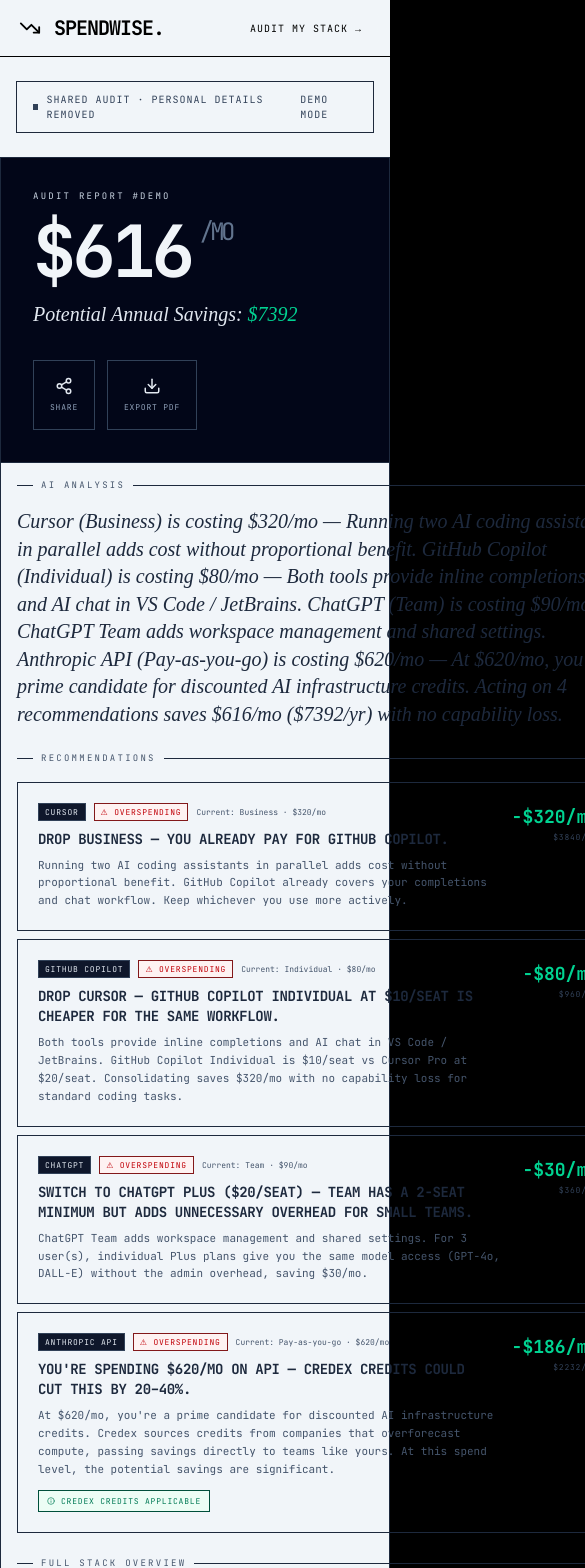
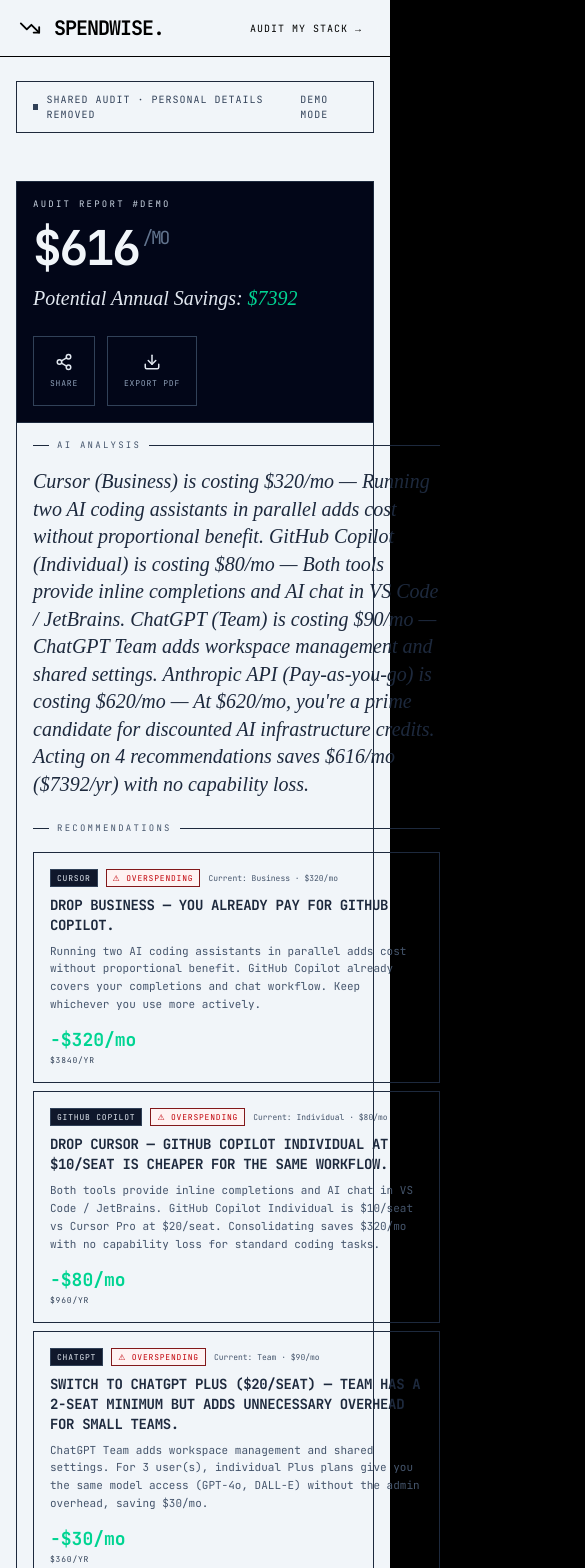
Before and after one commit to araul284/spendwise, a React (Vite) app: page /audit/demo in a window 390 px wide. Shown: the top 1568 px of the page, 585 px wide, since content can reach past the window. Built offline with nearby package versions, Linux system fonts and the light colour scheme; no server answers; a web font is replaced by a local one.

Commit message:
fix: removed overflow-hidden to prevent content from being cut-off on mobile devices

```diff
--- a/src/components/AuditResults.tsx
+++ b/src/components/AuditResults.tsx
@@ -131,16 +131,16 @@
       <div ref={reportRef} className="border border-slate-800">
 
         {/* ── Header ──────────────────────────────────────────────── */}
-        <div className="p-8 border-b border-slate-800 bg-slate-950 flex flex-col md:flex-row justify-between items-start md:items-end gap-8">
-          <div>
+        <div className="p-4 sm:p-6 md:p-8 border-b border-slate-800 bg-slate-950 flex flex-col md:flex-row justify-between items-start md:items-end gap-6 md:gap-8">
+          <div className="w-full md:w-auto">
             <div className="font-mono text-[9px] uppercase tracking-[0.25em] text-slate-300 mb-3">
               Audit Report #{audit.id?.slice(-8).toUpperCase() ?? 'XXXXXXXX'}
             </div>
 
             {/* Monthly savings — use correct field name */}
-            <div className="font-mono font-bold tracking-tighter leading-none text-slate-100 text-7xl sm:text-8xl">
+            <div className="font-mono font-bold tracking-tighter leading-none text-slate-100 text-5xl sm:text-7xl md:text-8xl break-all">
               ${totalMonthly.toFixed(0)}
-              <span className="text-2xl font-normal align-top ml-2 text-slate-500">/MO</span>
+              <span className="text-lg sm:text-2xl font-normal align-top ml-1 sm:ml-2 text-slate-500">/MO</span>
             </div>
 
             {/* Annual savings — use correct field name */}
@@ -182,7 +182,7 @@
             {audit.aiSummary && (
               <section>
                 <SectionLabel label="AI Analysis" />
-                <div className="font-serif italic text-slate-800 text-xl leading-snug">
+                <div className="font-serif italic text-slate-800 text-xl leading-snug wrap-break-word">
                   {audit.aiSummary}
                 </div>
               </section>
@@ -209,15 +209,15 @@
                       key={`${finding.toolId}-${i}`}
                       className="border border-slate-800 hover:border-slate-300 transition-all overflow-hidden"
                     >
-                      <div className="p-5 flex justify-between items-start gap-4">
-                        <div className="space-y-2 flex-1">
+                      <div className="p-4 sm:p-5 flex flex-col sm:flex-row sm:justify-between sm:items-start gap-3 sm:gap-4">
+                        <div className="space-y-2 flex-1 min-w-0">
                           {/* Tool badge + status */}
                           <div className="flex items-center gap-2 flex-wrap">
                             <span className="inline-block font-mono text-[8px] uppercase tracking-widest bg-slate-900 border border-slate-700 text-slate-200 px-1.5 py-0.5">
                               {finding.toolName}
                             </span>
                             <StatusBadge status={finding.status} />
-                            <span className="font-mono text-[8px] text-slate-600">
+                            <span className="font-mono text-[8px] text-slate-600 wrap-break-word">
                               Current: {finding.currentPlan} · ${finding.currentSpend}/mo
                             </span>
                           </div>
@@ -254,7 +254,7 @@
 
                         {/* Savings column */}
                         {finding.monthlySavings > 0 && (
-                          <div className="text-right shrink-0">
+                          <div className="text-left sm:text-right shrink-0">
                             <div className="font-mono font-bold text-emerald-400 text-lg">
                               -${finding.monthlySavings.toFixed(0)}/mo
                             </div>
@@ -275,7 +275,7 @@
               <section>
                 <SectionLabel label="Full Stack Overview" />
                 <div className="border border-slate-800 overflow-x-auto">
-                  <table className="w-full text-left min-w-[600px]">
+                  <table className="w-full text-left">
                     <thead>
                       <tr className="border-b border-slate-800 bg-black">
                         {['Tool', 'Plan', 'Monthly Spend', 'Status', 'Savings'].map(h => (
--- a/src/pages/SharedAuditPage.tsx
+++ b/src/pages/SharedAuditPage.tsx
@@ -64,7 +64,7 @@
           <div className="text-5xl mb-4">🔍</div>
           <h1 className="font-mono font-bold text-xl text-slate-800 mb-2 uppercase tracking-wider">Audit not found</h1>
           <p className="text-slate-600 text-xs font-mono mb-6">This audit may have expired or the link is incorrect.</p>
-          <Link to="/" className="btn-primary font-mono text-xs uppercase tracking-widest">Run your own audit</Link>
+          <Link to="/" className="btn-primary font-mono text-xs text-slate-800 uppercase tracking-widest">Run your own audit</Link>
         </div>
       </div>
     );
@@ -88,7 +88,7 @@
       </nav>
 
       {/* Shared notice */}
-      <div className="w-full px-4 md:px-8 pt-6">
+      <div className="max-w-3xl mx-auto px-4 md:px-8 pt-6">
         <div className="flex items-center gap-2 text-[10px] font-mono uppercase tracking-widest text-slate-700 mb-6 border border-surface-border px-4 py-2.5">
           <span className="w-1.5 h-1.5 bg-slate-700" />
           Shared audit · Personal details removed
@@ -96,7 +96,7 @@
         </div>
       </div>
 
-      <main className="w-full pb-20">
+      <main className="max-w-3xl mx-auto px-4 pt-6 pb-20">
         {audit && (
           <AuditResults
             audit={audit}
```
